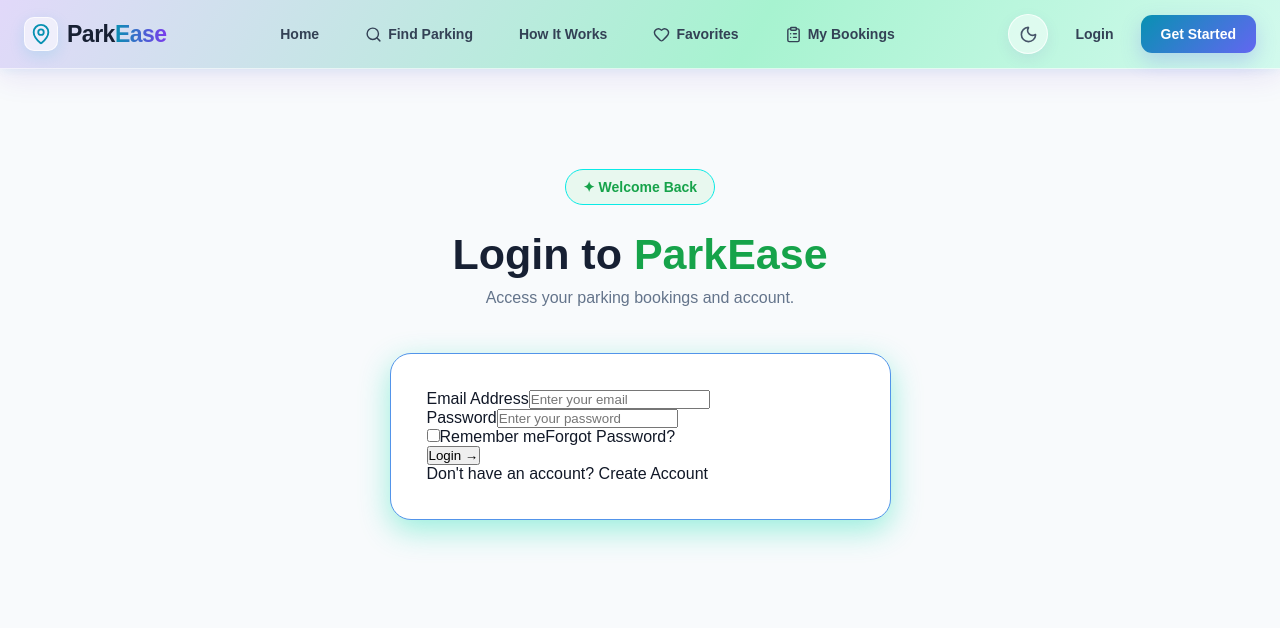
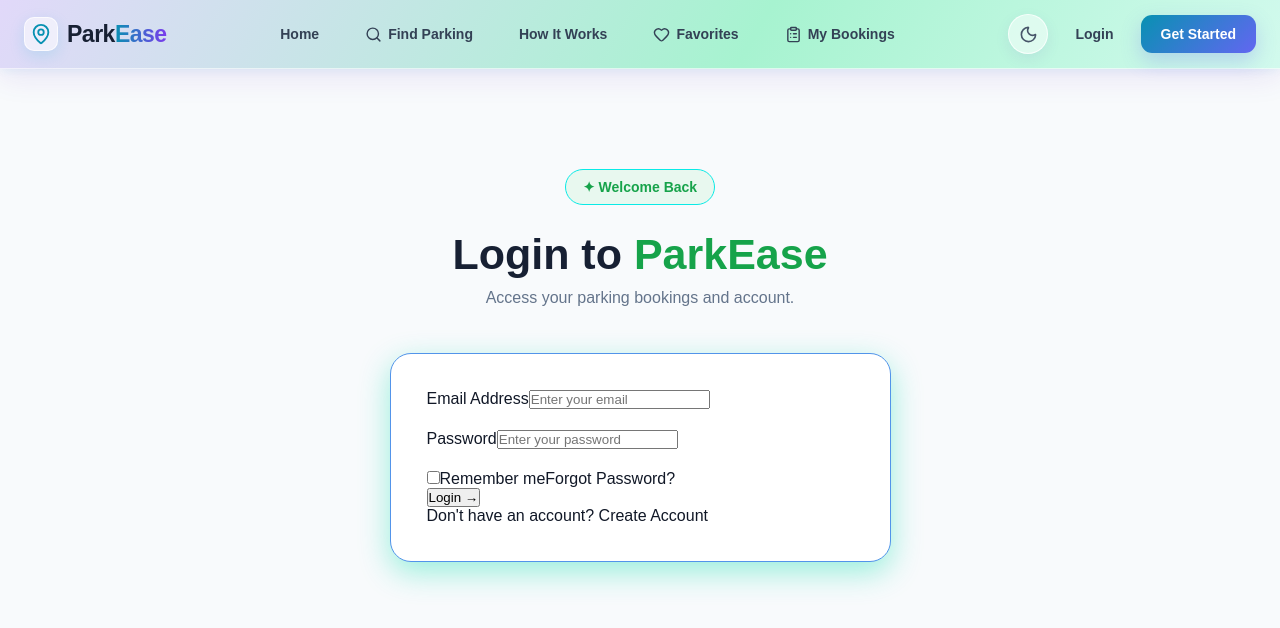
Before and after one commit to dibeyendu-dev/smart-parking-system, a React (Vite) app: page /login in a window 1280 px wide. Shown: the top 628 px of the page. Built offline with nearby package versions, Linux system fonts and the light colour scheme.

Commit message:
Login css part 5 added

```diff
--- a/src/css/Login.css
+++ b/src/css/Login.css
@@ -42,3 +42,10 @@
     border-radius: 21px;
     box-shadow: 0 10px 30px rgba(31, 226, 181, 0.445);
 }
+/* Login Form */
+.login-form{
+    width: 100%;
+}
+.login-field{
+    margin-bottom: 21px;
+}
```
